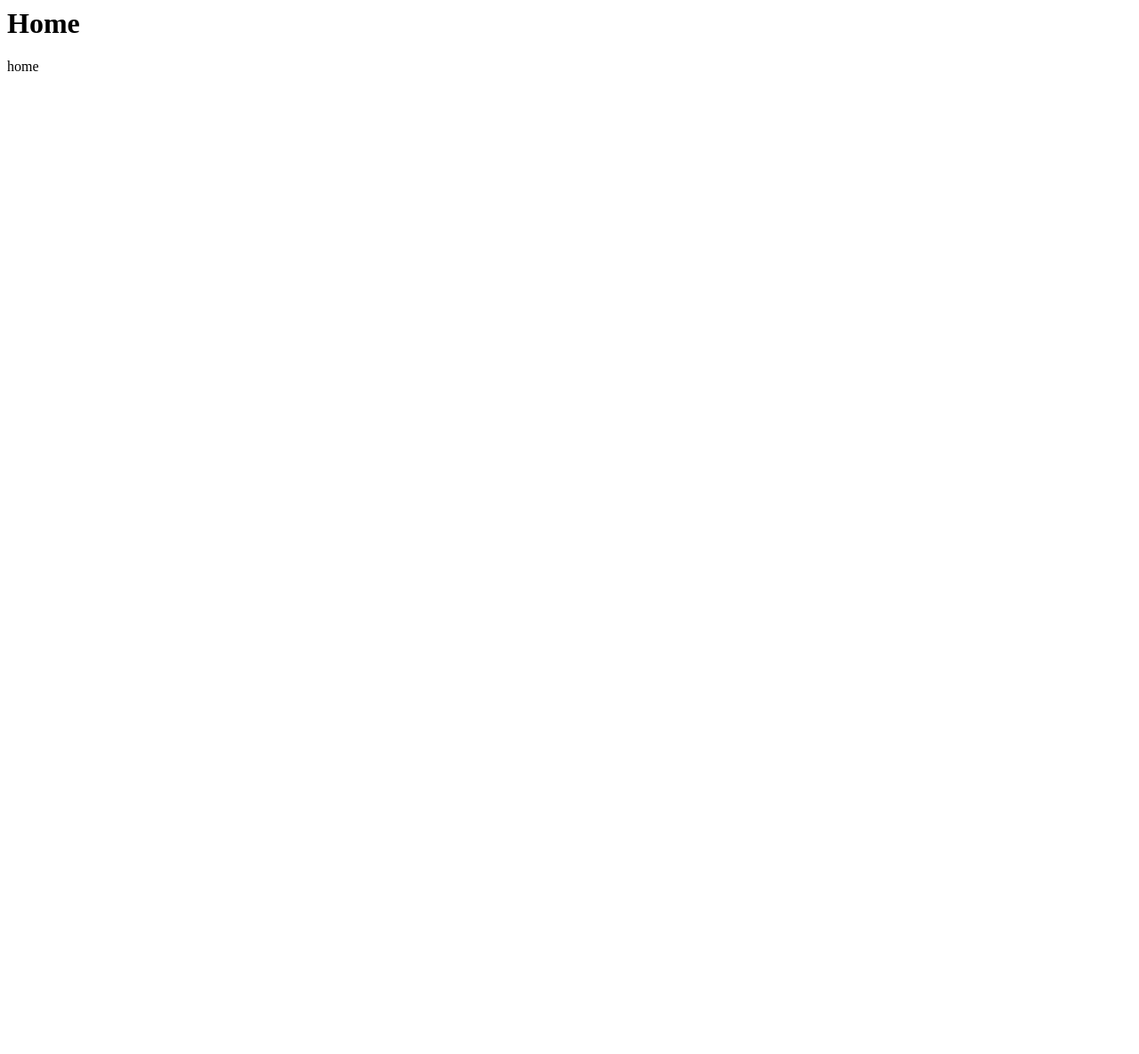
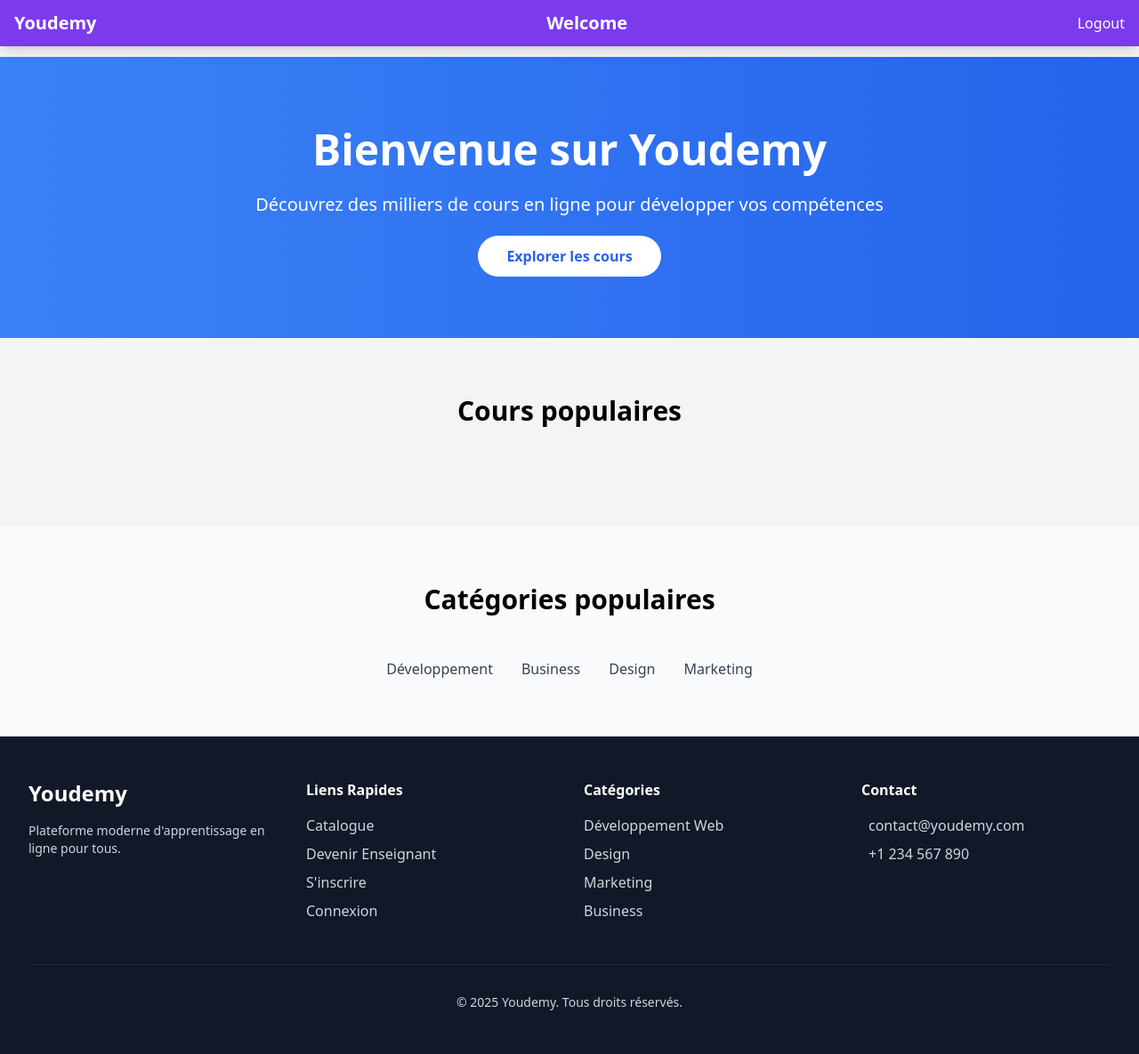
Before and after one commit to ettaoussiilyas/Youdemy, a PHP site: page /home in a window 1280 px wide. Before the commit the page is almost empty. Shown: the whole page at 89% size. Before the commit the page ends 80 px from the top, so only its background shows below. Run offline with PHP 8.4, Linux system fonts and the light colour scheme; data that the repository does not hold is empty; some libraries are stand-ins or nearby versions.

Commit message:
YU-2 YU-3 YU-4 Craete Digrammes Of Case And Class and Create The Home Page Displaying The Crds

```diff
--- a/app/controllers/CourseController.php
+++ b/app/controllers/CourseController.php
@@ -54,6 +54,12 @@
             $this->render('course', ['courses' => $courses]);
         }
 
+        public function showHome() {
+            // Get limited number of courses for homepage
+            $courses = $this->courseModel->getAllCourses();
+            $this->render('Home', ['courses' => $courses]);
+        }
+
 
 
     }
--- a/app/views/Home.php
+++ b/app/views/Home.php
@@ -1 +1,105 @@
-<h1>Home</h1>home
+<?php
+    require_once __DIR__.'/layouts/header.php';
+?>
+
+<!-- Hero Section -->
+<section class="bg-gradient-to-r from-blue-500 to-blue-600 text-white py-20">
+    <div class="container mx-auto px-4">
+        <div class="max-w-3xl mx-auto text-center">
+            <h1 class="text-4xl md:text-5xl font-bold mb-6">Bienvenue sur Youdemy</h1>
+            <p class="text-xl mb-8">Découvrez des milliers de cours en ligne pour développer vos compétences</p>
+            <a href="/courses" class="bg-white text-blue-600 px-8 py-3 rounded-full font-semibold hover:bg-gray-100 transition-colors">
+                Explorer les cours
+            </a>
+        </div>
+    </div>
+</section>
+
+<!-- Popular Courses Section -->
+<section class="py-16">
+    <div class="container mx-auto px-4">
+        <h2 class="text-3xl font-bold text-center mb-12">Cours populaires</h2>
+
+        <div class="grid grid-cols-1 sm:grid-cols-2 lg:grid-cols-3 xl:grid-cols-4 gap-6">
+            <?php foreach($courses as $course): ?>
+                <!-- Course Card -->
+                <div class="bg-white rounded-lg shadow-sm hover:shadow-md transition-shadow duration-300 flex flex-col">
+                    <!-- Course Image -->
+                    <div class="h-48 bg-gray-200 rounded-t-lg relative">
+                        <span class="absolute top-4 left-4 bg-blue-600 text-white text-sm px-4 py-1 rounded-full">
+                            <?php echo htmlspecialchars($course['category_name']); ?>
+                        </span>
+                    </div>
+
+                    <!-- Card Content -->
+                    <div class="p-6 flex-1 flex flex-col">
+                        <h3 class="text-xl font-bold text-gray-800 mb-4">
+                            <?php echo htmlspecialchars($course['title']); ?>
+                        </h3>
+
+                        <!-- Teacher Info -->
+                        <div class="flex items-center mb-4">
+                            <div class="w-8 h-8 bg-gray-300 rounded-full flex items-center justify-center text-gray-600 mr-3">
+                                <?php echo strtoupper(substr($course['teacher_name'], 0, 1)); ?>
+                            </div>
+                            <span class="text-gray-600">
+                                <?php echo htmlspecialchars($course['teacher_name']); ?>
+                            </span>
+                        </div>
+
+                        <!-- Description -->
+                        <p class="text-gray-600 mb-4 flex-1">
+                            <?php echo htmlspecialchars($course['description']); ?>
+                        </p>
+
+                        <!-- Tags -->
+                        <div class="flex flex-wrap gap-2 mb-4">
+                            <?php
+                                $tags = ['Backend', 'PHP'];
+                                foreach($tags as $tag): ?>
+                                    <span class="bg-gray-100 text-gray-600 px-3 py-1 rounded-md text-sm">
+                                        <?php echo htmlspecialchars($tag); ?>
+                                    </span>
+                            <?php endforeach; ?>
+                        </div>
+
+                        <!-- Footer -->
+                        <div class="flex items-center justify-between pt-4 border-t mt-auto">
+                            <div class="text-gray-600 text-sm">
+                                <span><?php echo $course['student_count']; ?> étudiants</span>
+                            </div>
+                            <a href="/course/<?php echo $course['id']; ?>"
+                               class="bg-blue-600 text-white px-4 py-2 rounded-lg text-sm hover:bg-blue-700 transition-colors">
+                                Voir le cours
+                            </a>
+                        </div>
+                    </div>
+                </div>
+            <?php endforeach; ?>
+        </div>
+    </div>
+</section>
+
+<!-- Categories Section -->
+<section class="bg-gray-50 py-16">
+    <div class="container mx-auto px-4">
+        <h2 class="text-3xl font-bold text-center mb-12">Catégories populaires</h2>
+        <div class="flex justify-center space-x-8">
+            <a href="/courses?category=development" class="text-gray-700 hover:text-blue-600 transition-colors">
+                Développement
+            </a>
+            <a href="/courses?category=business" class="text-gray-700 hover:text-blue-600 transition-colors">
+                Business
+            </a>
+            <a href="/courses?category=design" class="text-gray-700 hover:text-blue-600 transition-colors">
+                Design
+            </a>
+            <a href="/courses?category=marketing" class="text-gray-700 hover:text-blue-600 transition-colors">
+                Marketing
+            </a>
+        </div>
+    </div>
+</section>
+<?php
+    require_once __DIR__.'/layouts/footer.php';
+?>
--- /dev/null
+++ b/app/views/layouts/footer.php
@@ -0,0 +1,75 @@
+
+            </div>
+        </div>
+        <footer class="bg-gray-900 text-gray-300">
+    <div class="max-w-7xl mx-auto px-4 py-12 sm:px-6 lg:px-8">
+        <!-- Grid Section -->
+        <div class="grid grid-cols-1 md:grid-cols-4 gap-8">
+            <!-- Brand Section -->
+            <div class="space-y-4">
+                <h2 class="text-2xl font-bold text-white">Youdemy</h2>
+                <p class="text-sm">Plateforme moderne d'apprentissage en ligne pour tous.</p>
+                <div class="flex space-x-4">
+                    <a href="#" class="text-gray-400 hover:text-white">
+                        <span class="sr-only">Facebook</span>
+                        <i class="fab fa-facebook-f"></i>
+                    </a>
+                    <a href="#" class="text-gray-400 hover:text-white">
+                        <span class="sr-only">Twitter</span>
+                        <i class="fab fa-twitter"></i>
+                    </a>
+                    <a href="#" class="text-gray-400 hover:text-white">
+                        <span class="sr-only">LinkedIn</span>
+                        <i class="fab fa-linkedin-in"></i>
+                    </a>
+                </div>
+            </div>
+
+            <!-- Quick Links -->
+            <div>
+                <h3 class="text-white font-semibold mb-4">Liens Rapides</h3>
+                <ul class="space-y-2">
+                    <li><a href="#" class="hover:text-white">Catalogue</a></li>
+                    <li><a href="#" class="hover:text-white">Devenir Enseignant</a></li>
+                    <li><a href="#" class="hover:text-white">S'inscrire</a></li>
+                    <li><a href="#" class="hover:text-white">Connexion</a></li>
+                </ul>
+            </div>
+
+            <!-- Categories -->
+            <div>
+                <h3 class="text-white font-semibold mb-4">Catégories</h3>
+                <ul class="space-y-2">
+                    <li><a href="#" class="hover:text-white">Développement Web</a></li>
+                    <li><a href="#" class="hover:text-white">Design</a></li>
+                    <li><a href="#" class="hover:text-white">Marketing</a></li>
+                    <li><a href="#" class="hover:text-white">Business</a></li>
+                </ul>
+            </div>
+
+            <!-- Contact -->
+            <div>
+                <h3 class="text-white font-semibold mb-4">Contact</h3>
+                <ul class="space-y-2">
+                    <li class="flex items-center">
+                        <i class="far fa-envelope mr-2"></i>
+                        contact@youdemy.com
+                    </li>
+                    <li class="flex items-center">
+                        <i class="fas fa-phone mr-2"></i>
+                        +1 234 567 890
+                    </li>
+                </ul>
+            </div>
+        </div>
+
+        <!-- Bottom Bar -->
+        <div class="border-t border-gray-800 mt-12 pt-8">
+            <p class="text-center text-sm">
+                © 2025 Youdemy. Tous droits réservés.
+            </p>
+        </div>
+    </div>
+        </footer>
+    </body>
+</html>
--- a/app/views/layouts/header.php
+++ b/app/views/layouts/header.php
@@ -11,7 +11,7 @@
 </head>
 <body class="bg-gray-100">
     <!-- Navbar -->
-    <nav class="bg-violet-600 text-white shadow-lg absolute w-full z-10">
+    <nav class="bg-violet-600 text-white shadow-lg fixed w-full z-10">
         <div class="max-w-7xl mx-auto px-4 py-3">
             <div class="flex justify-between items-center">
                 <h1 class="text-xl font-bold">Youdemy</h1>
@@ -23,8 +23,5 @@
         </div>
     </nav>
 
-    <!-- Ajout d'un div pour créer l'espace sous la navbar -->
-    <div class="">
-        <div class="flex min-h-screen">
-</body>
-</html>
+    <!-- Main content container -->
+    <div class="pt-16"> <!-- Added padding-top to account for fixed navbar -->
--- a/public/index.php
+++ b/public/index.php
@@ -19,7 +19,7 @@ $router = new Router();
 Route::setRouter($router);
 
 // Auth Routes
-Route::get('/', [AuthController::class, 'showHome']);
+Route::get('/', [CourseController::class, 'showHome']);
 Route::get('/home', [AuthController::class, 'showHome']);
 
 // Course Routes
```
Also changed, not shown: app/config/youdemy.sql (+8 -54 lines), README.md, 1 other file.
